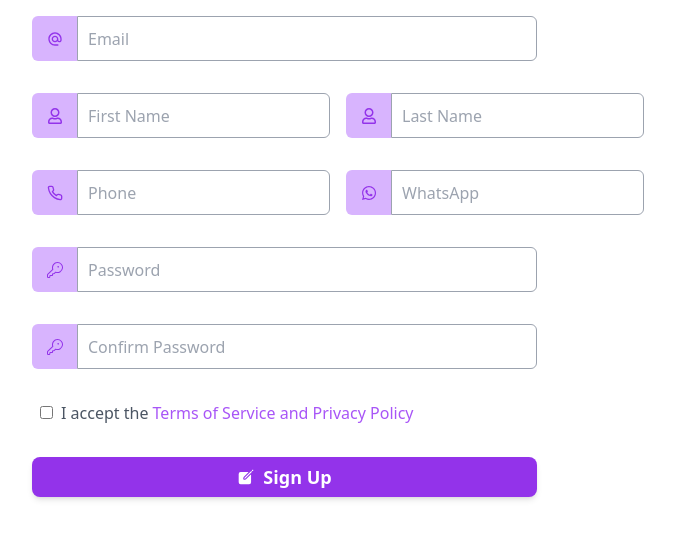
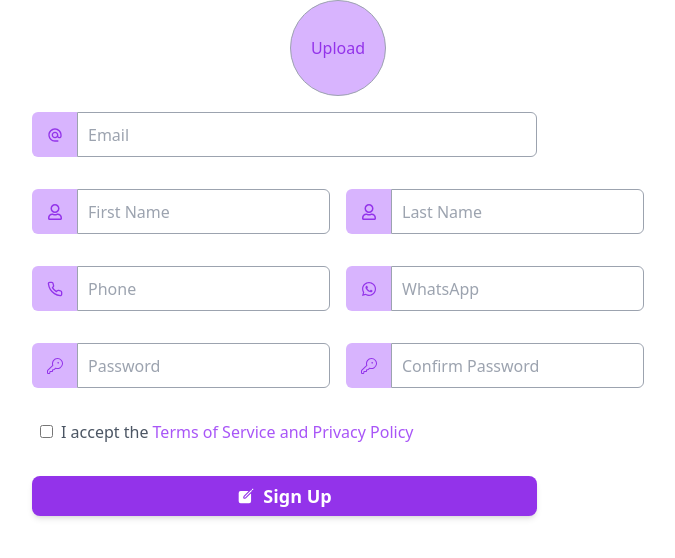
Before and after one commit to Dewruwan95/hotel-booking-frontend, a React (Vite) app: page /register2 in a window 1280 px wide. Shown: the top 558 px of the page, without its empty margins (302-977 px from the left). Built offline with nearby package versions, Linux system fonts and the light colour scheme; no server answers.

Commit message:
design user registration with image uploading

```diff
--- a/src/components/userLoginAndRegister/UserRegistration.jsx
+++ b/src/components/userLoginAndRegister/UserRegistration.jsx
@@ -7,6 +7,7 @@ import { IoCreate } from "react-icons/io5";
 import { MdAlternateEmail } from "react-icons/md";
 
 function UserRegistration() {
+  const [image, setImage] = useState(null);
   const [email, setEmail] = useState("");
   const [firstName, setFirstName] = useState("");
   const [lastName, setLastName] = useState("");
@@ -36,7 +37,23 @@ function UserRegistration() {
   return (
     <>
       <div className=" w-full flex justify-center ">
-        <div className="  flex flex-col   ">
+        <div className="  flex flex-col ">
+          {/* image field */}
+          <div className="flex justify-center items-center">
+            <label className="relative">
+              <input
+                type="file"
+                className="absolute inset-0 opacity-0 cursor-pointer"
+                onChange={(e) => {
+                  setImage(e.target.files[0]);
+                }}
+              />
+              <div className="w-24 h-24 bg-purple-300 rounded-full border-[1px] border-gray-400 flex justify-center items-center text-purple-600">
+                <span>Upload</span>
+              </div>
+            </label>
+          </div>
+
           {/* email field */}
           <div className="flex my-4 ">
             <div className=" bg-purple-300 text-purple-600 h-[45px] w-[45px] flex items-center justify-center rounded-l-[6px]">
@@ -112,34 +129,34 @@ function UserRegistration() {
             </div>
           </div>
 
+          {/*  password fields */}
+          <div className="flex justify-between gap-4">
             {/* password field */}
-          <div className="flex my-4">
+            <div className="flex my-4 w-1/2">
               <div className=" bg-purple-300 text-purple-600 h-[45px] w-[45px] flex items-center justify-center rounded-l-[6px]">
                 <GoKey className="h-4 w-4" />
               </div>
-
               <input
                 type="password"
                 placeholder="Password"
-              className="w-[460px] h-[45px] px-[10px] py-[5px] rounded-r-[6px] border-[1px] border-gray-400 focus:border-[2px] focus:border-purple-400 focus:outline-none"
+                className="] h-[45px] px-[10px] py-[5px] rounded-r-[6px] border-[1px] border-gray-400 focus:border-[2px] focus:border-purple-400 focus:outline-none"
                 defaultValue={password}
                 onChange={(e) => setPassword(e.target.value)}
               />
             </div>
-
             {/* confirm password field */}
-          <div className="flex my-4">
+            <div className="flex my-4 w-1/2">
               <div className=" bg-purple-300 text-purple-600 h-[45px] w-[45px] flex items-center justify-center rounded-l-[6px]">
                 <GoKey className="h-4 w-4" />
               </div>
-
               <input
                 type="password"
                 placeholder="Confirm Password"
-              className="w-[460px] h-[45px] px-[10px] py-[5px] rounded-r-[6px] border-[1px] border-gray-400 focus:border-[2px] focus:border-purple-400 focus:outline-none"
+                className=" h-[45px] px-[10px] py-[5px] rounded-r-[6px] border-[1px] border-gray-400 focus:border-[2px] focus:border-purple-400 focus:outline-none"
                 defaultValue={confirmPassword}
                 onChange={(e) => setConfirmPassword(e.target.value)}
               />
+            </div>
           </div>
 
           {/* Remember me & Forgot Password */}
```
Lines whose indentation alone changed are shown as unchanged.
